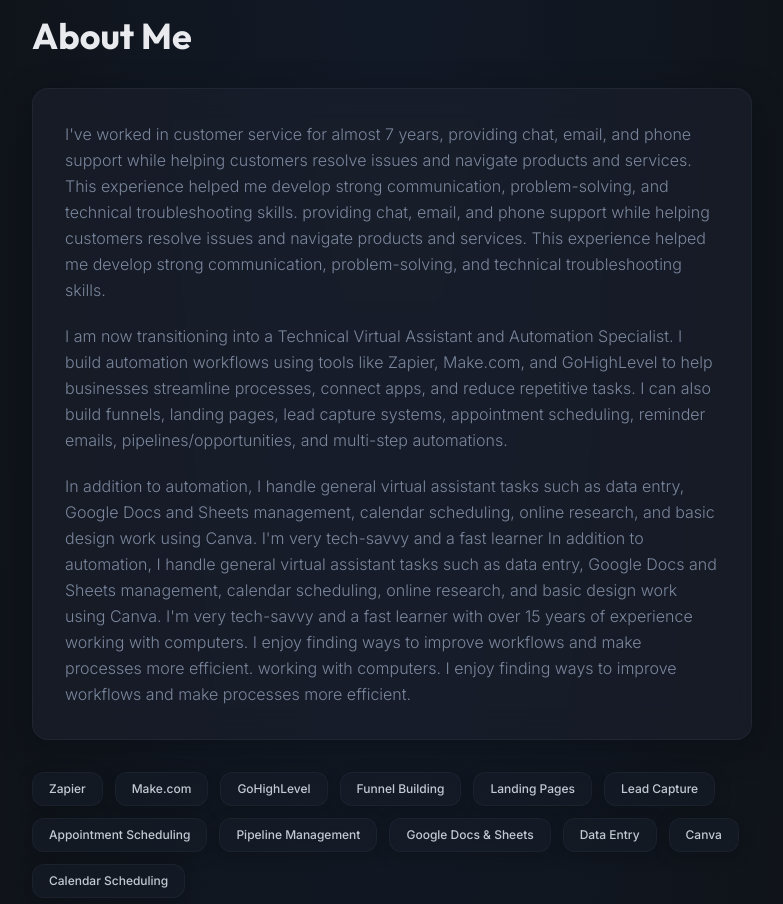
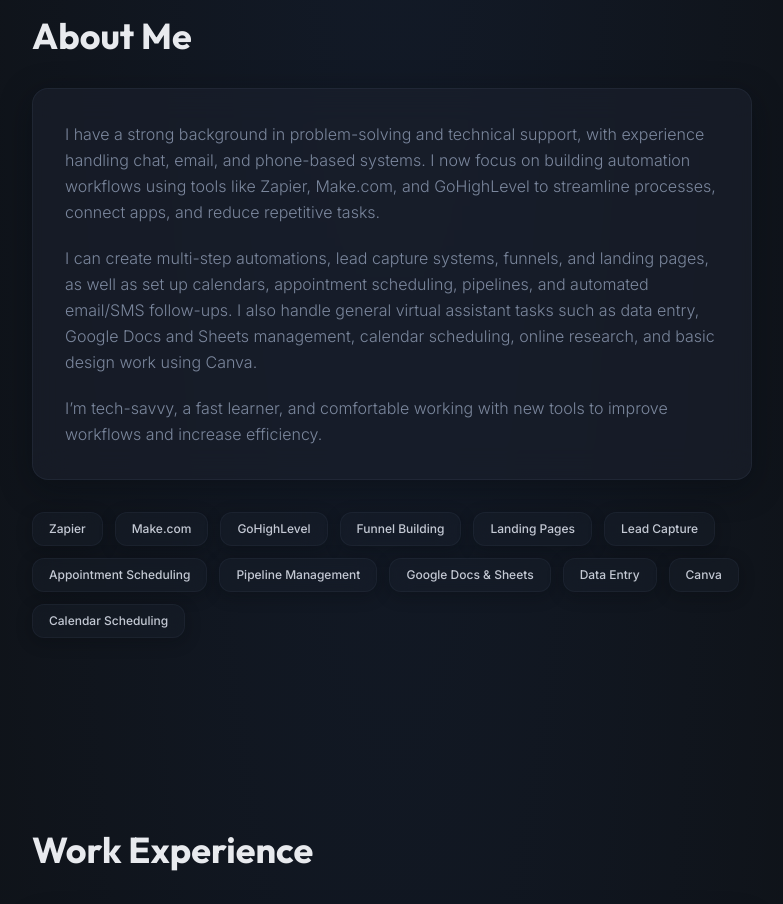
Before and after one commit to mvela0016-gif/rmvelasco-automations, a React (Vite) app: page / in a window 1280 px wide. Shown: the part 640-1544 px from the top of the page, without its empty margins (248-1031 px from the left). Built offline with nearby package versions, Linux system fonts and the light colour scheme; the HTML template or start-up script is replaced by a standard one.

Commit message:
Changes
Co-authored-by: mvela0016-gif <250822637+mvela0016-gif@users.noreply.github.com>

```diff
--- a/src/components/AboutSection.tsx
+++ b/src/components/AboutSection.tsx
@@ -26,13 +26,13 @@ const AboutSection = () => (
         className="neu-flat rounded-2xl p-8 space-y-5 text-muted-foreground font-body font-light leading-relaxed"
       >
         <p>
-          I've worked in customer service for almost 7 years, providing chat, email, and phone support while helping customers resolve issues and navigate products and services. This experience helped me develop strong communication, problem-solving, and technical troubleshooting skills. providing chat, email, and phone support while helping customers resolve issues and navigate products and services. This experience helped me develop strong communication, problem-solving, and technical troubleshooting skills.
+          I have a strong background in problem-solving and technical support, with experience handling chat, email, and phone-based systems. I now focus on building automation workflows using tools like Zapier, Make.com, and GoHighLevel to streamline processes, connect apps, and reduce repetitive tasks.
         </p>
         <p>
-          I am now transitioning into a Technical Virtual Assistant and Automation Specialist. I build automation workflows using tools like Zapier, Make.com, and GoHighLevel to help businesses streamline processes, connect apps, and reduce repetitive tasks. I can also build funnels, landing pages, lead capture systems, appointment scheduling, reminder emails, pipelines/opportunities, and multi-step automations.
+          I can create multi-step automations, lead capture systems, funnels, and landing pages, as well as set up calendars, appointment scheduling, pipelines, and automated email/SMS follow-ups. I also handle general virtual assistant tasks such as data entry, Google Docs and Sheets management, calendar scheduling, online research, and basic design work using Canva.
         </p>
         <p>
-          In addition to automation, I handle general virtual assistant tasks such as data entry, Google Docs and Sheets management, calendar scheduling, online research, and basic design work using Canva. I'm very tech-savvy and a fast learner In addition to automation, I handle general virtual assistant tasks such as data entry, Google Docs and Sheets management, calendar scheduling, online research, and basic design work using Canva. I'm very tech-savvy and a fast learner with over 15 years of experience working with computers. I enjoy finding ways to improve workflows and make processes more efficient. working with computers. I enjoy finding ways to improve workflows and make processes more efficient.
+          I’m tech-savvy, a fast learner, and comfortable working with new tools to improve workflows and increase efficiency.
         </p>
       </motion.div>
       <motion.div
```
